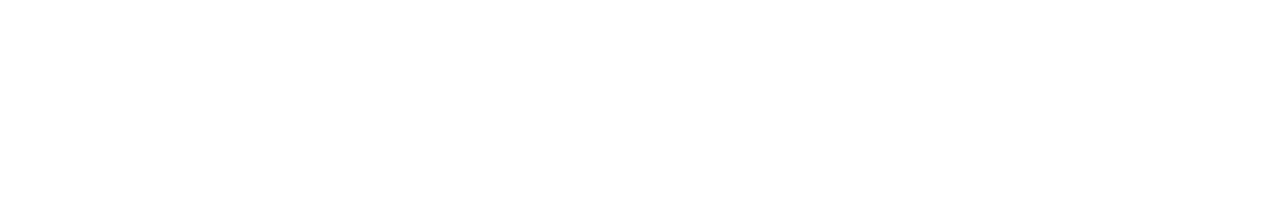
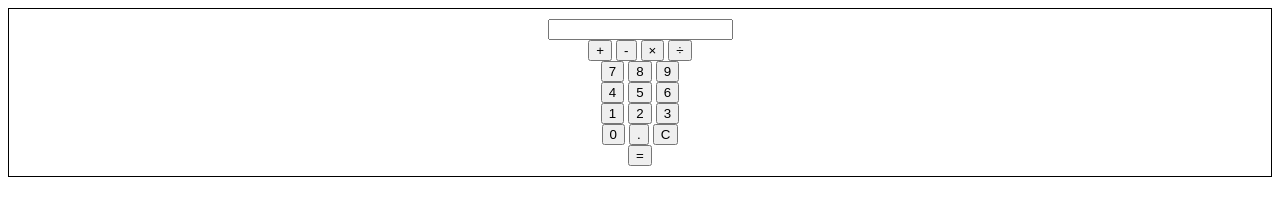
Before and after one commit to JoYongHyeon/TP03_Calculator, a plain HTML site: page index.html in a window 1280 px wide. Drawn offline with Linux system fonts and the light colour scheme.

Commit message:
계산기CSS작업

```diff
--- a/index.css
+++ b/index.css
@@ -0,0 +1,4 @@
+.calculator {
+    text-align: center;
+    border: 1px solid   black; padding: 10px;
+}
--- a/index.html
+++ b/index.html
@@ -4,9 +4,44 @@
     <meta charset="UTF-8">
     <meta http-equiv="X-UA-Compatible" content="IE=edge">
     <meta name="viewport" content="width=device-width, initial-scale=1.0">
+    <link rel="stylesheet" href="index.css" />
+    <script src="index.js"></script>
     <title>계산기</title>
 </head>
 <body>
-
+    <div class="calculator">
+        <input type="text" />
+        <div class="operators">
+            <button>+</button>
+            <button>-</button>
+            <button>&times;</button>
+            <button>&divide;</button>
+        </div>
+        <div class="leftBtn">
+            <div>
+                <button>7</button>
+                <button>8</button>
+                <button>9</button>
+            </div>
+            <div>
+                <button>4</button>
+                <button>5</button>
+                <button>6</button>
+            </div>
+            <div>
+                <button>1</button>
+                <button>2</button>
+                <button>3</button>
+            </div>
+            <div>
+                <button>0</button>
+                <button>.</button>
+                <button>C</button>
+            </div>
+        </div>
+        <div class="rightBtn">
+                <button>=</button>
+        </div>
+    </div>
 </body>
 </html>
```
